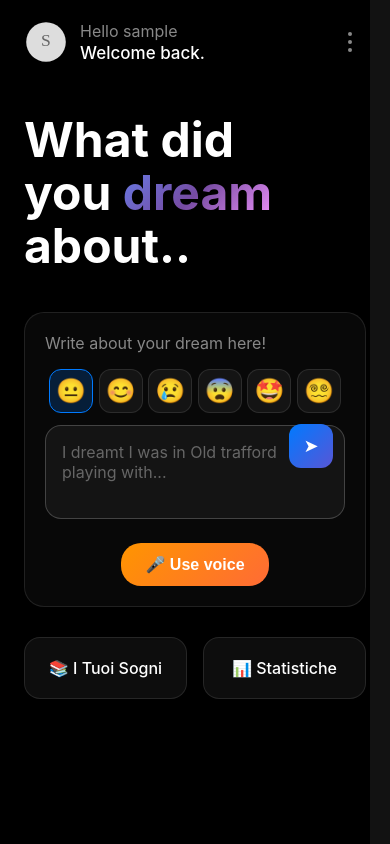
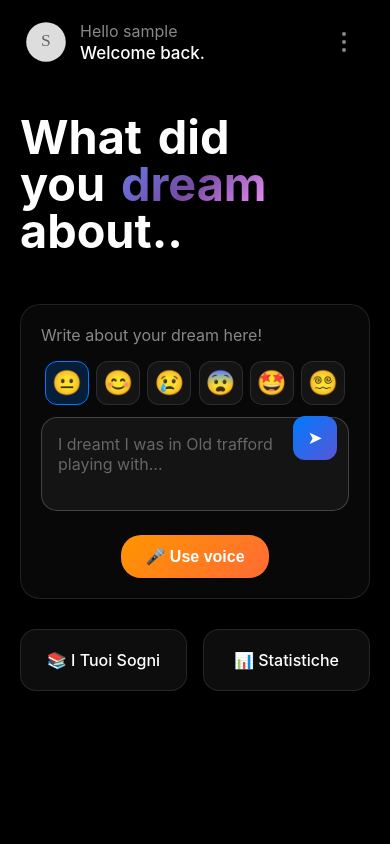
Before and after one commit to medjhai/dream-interpreter, a Flask app: page /home in a window 390 px wide. Run offline with Flask 3, Linux system fonts and the light colour scheme; the visitor is signed in with stand-in values (Sample User, id 1).

Commit message:
Ensure all pages display correctly and fill the entire screen
Update CSS styles in HTML templates to fix display issues and improve responsiveness across various devices, ensuring elements are well-proportioned and visible on all screens.

Replit-Commit-Author: Agent
Replit-Commit-Session-Id: af74b0ca-f37f-42b3-85d1-ee6252e0652b
Replit-Commit-Checkpoint-Type: full_checkpoint
Replit-Commit-Screenshot-Url: https://storage.googleapis.com/screenshot-production-us-central1/8de96663-5fd5-451e-8fbb-87ac10416f59/af74b0ca-f37f-42b3-85d1-ee6252e0652b/MRvEn6P

```diff
--- a/templates/home_simple.html
+++ b/templates/home_simple.html
@@ -1,12 +1,16 @@
 <!DOCTYPE html>
-<html lang="it">
+<html lang="it" style="margin: 0; padding: 0; background: #000; width: 100%; height: 100%;">
 <head>
     <meta charset="UTF-8">
-    <meta name="viewport" content="width=device-width, initial-scale=1.0, user-scalable=yes, viewport-fit=cover">
+    <meta name="viewport" content="width=device-width, initial-scale=1.0, user-scalable=no, viewport-fit=cover">
     <title>Dream Interpreter - Home</title>
     <meta name="theme-color" content="#000000">
+    <style>
+        * { margin: 0; padding: 0; box-sizing: border-box; }
+        html, body { width: 100%; height: 100%; background: #000; overflow-x: hidden; }
+    </style>
 </head>
-<body style="margin: 0; padding: 0; background: #000; font-family: -apple-system, BlinkMacSystemFont, 'Segoe UI', Roboto, sans-serif; overflow-x: hidden;">
+<body style="margin: 0; padding: 0; background: #000; font-family: -apple-system, BlinkMacSystemFont, 'Segoe UI', Roboto, sans-serif; width: 100vw; height: 100vh; overflow-x: hidden;">
 
 <div class="page-container">
     {% set welcome_text = "Welcome back." %}
@@ -110,28 +114,34 @@ body {
 .page-container {
     background: #000;
     min-height: 100vh;
-    width: 100%;
-    max-width: 100%;
+    width: 100vw;
+    max-width: 100vw;
     margin: 0;
+    padding: 0;
     position: relative;
     color: white;
+    overflow-x: hidden;
 }
 
 .main-content {
-    padding: 0 24px 40px;
+    padding: 0 20px 40px;
+    width: 100%;
+    max-width: 100%;
 }
 
 /* Hero Section */
 .hero-section {
-    padding: 20px 0 40px;
+    padding: 30px 0 50px;
+    text-align: left;
 }
 
 .hero-title {
-    font-size: 48px;
+    font-size: min(12vw, 54px);
     font-weight: 700;
-    line-height: 1.1;
+    line-height: 1.0;
     margin: 0;
     color: white;
+    word-spacing: 0.1em;
 }
 
 .gradient-text {
--- a/templates/unified_header.html
+++ b/templates/unified_header.html
@@ -35,14 +35,19 @@
     background: #000;
     color: white;
     font-family: -apple-system, BlinkMacSystemFont, 'Segoe UI', Roboto, sans-serif;
+    width: 100%;
+    margin: 0;
+    padding: 0;
 }
 
 .app-header {
     display: flex;
     justify-content: space-between;
     align-items: center;
-    padding: 20px 24px 30px;
+    padding: max(env(safe-area-inset-top, 0px) + 10px, 20px) 24px 20px;
     background: #000;
+    width: 100%;
+    box-sizing: border-box;
 }
 
 .user-profile {
```
Also changed, not shown: other parts of templates/home_simple.html (+18 -11 lines), templates/dreams_minimal.html (+25 -9 lines), templates/login_minimal.html (+20 -15 lines), templates/register_minimal.html (+20 -15 lines), attached_assets/IMG_3639_1755803509211.jpeg (added).
